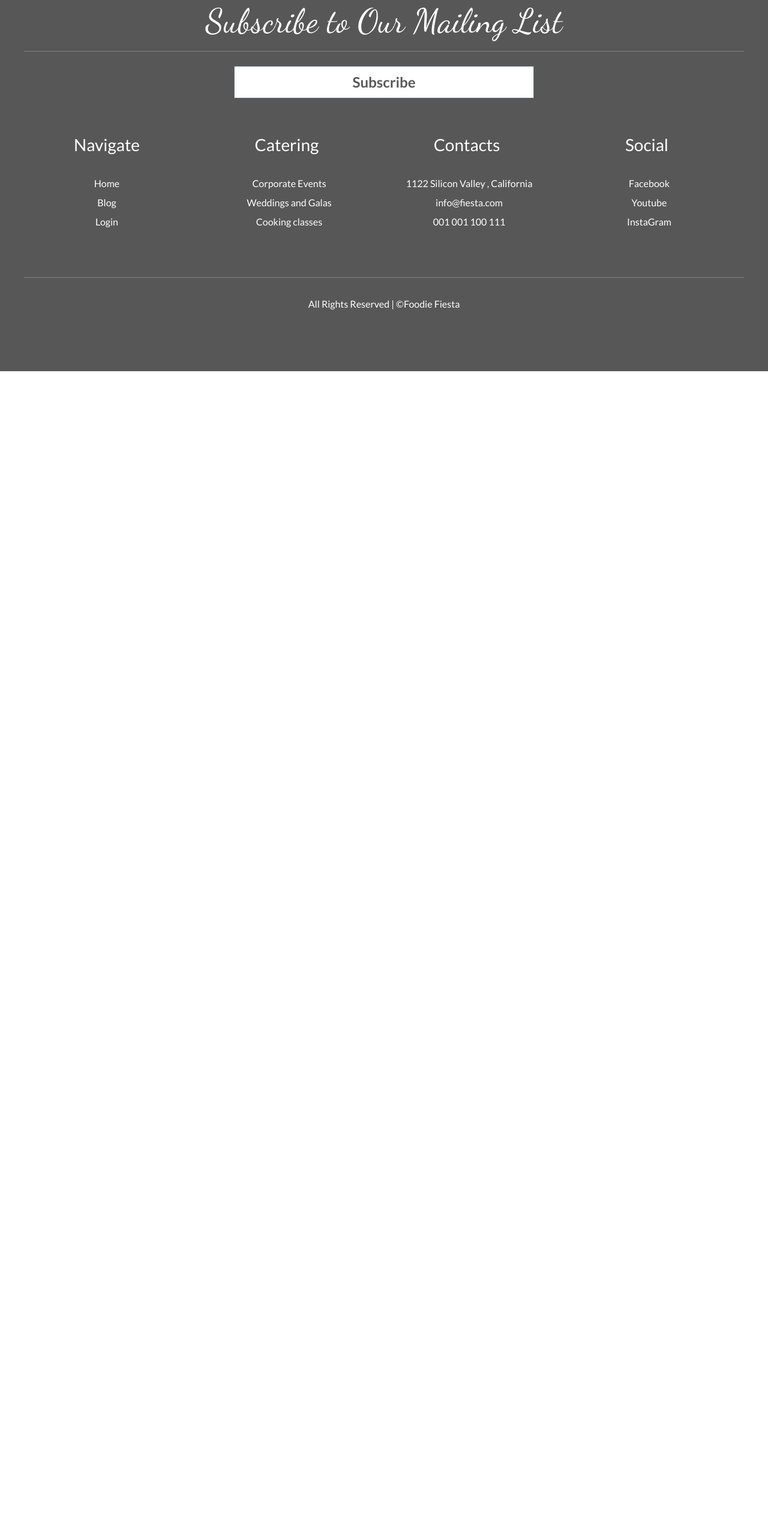
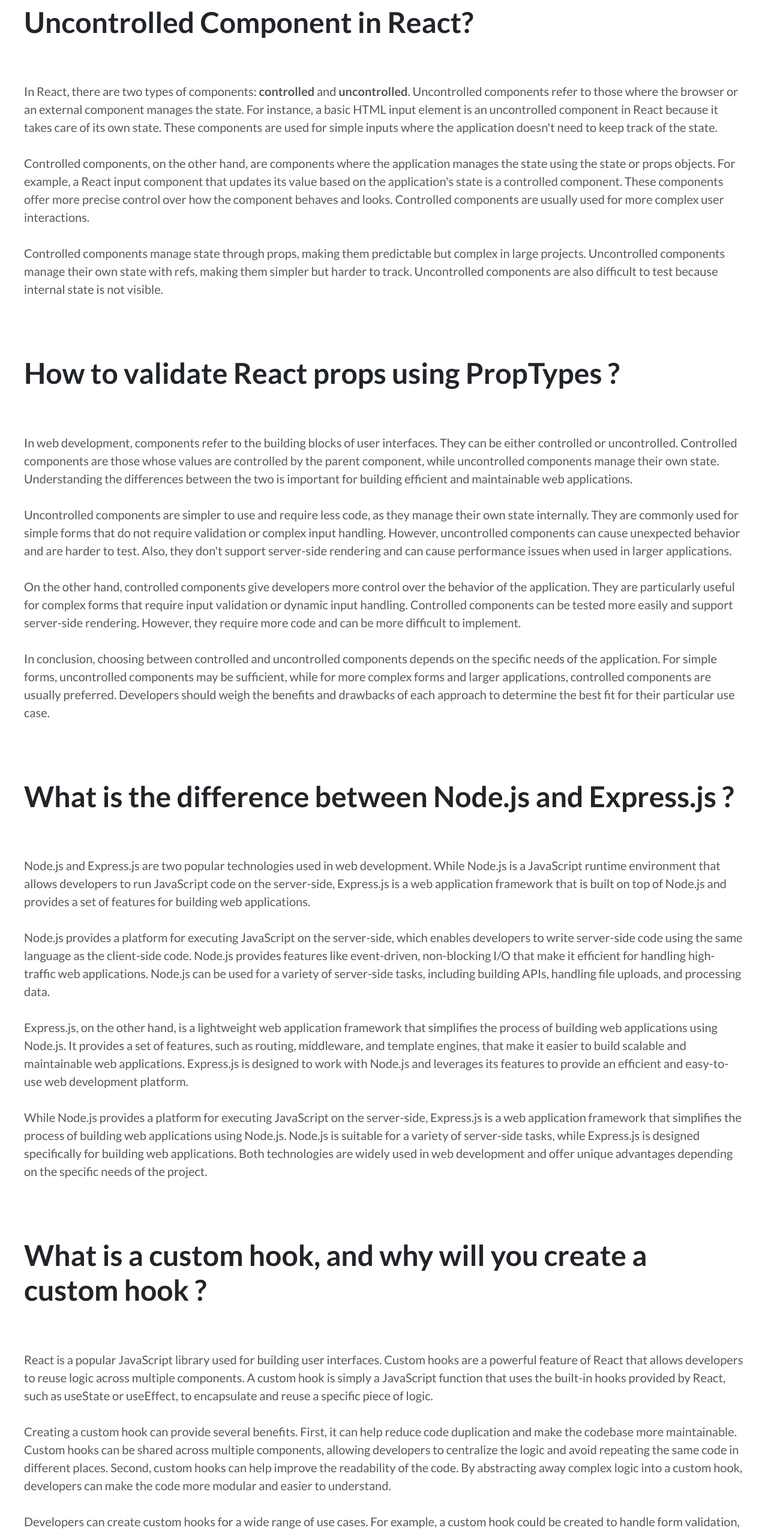
Before and after one commit to safoun10/Foodie-Fiesta-Client, a React (Vite) app: page /blog in a window 1280 px wide. Shown: the part 234-2792 px from the top of the page at 60% size. Before the commit the page ends 857 px from the top, so only its background shows below. Built offline with nearby package versions, Linux system fonts and the light colour scheme; no server answers.

Commit message:
made blog site

```diff
--- a/src/assets/layout/Blog/Blog.jsx
+++ b/src/assets/layout/Blog/Blog.jsx
@@ -1,14 +1,186 @@
-import React from 'react';
-import TopNav from '../../components/topNav/TopNav';
-import Footer from '../../components/footer/Footer';
-import "./Blog.css"
+import React from "react";
+import TopNav from "../../components/topNav/TopNav";
+import Footer from "../../components/footer/Footer";
+import "./Blog.css";
 
 const Blog = () => {
-    return (
+	return (
 		<div className="pb-1">
 			<TopNav></TopNav>
-			<section className='mx-auto' style={{maxWidth : "1200px"}}>
-				<div></div>
+			<section
+				className="mx-auto my-5 py-5"
+				style={{ maxWidth: "1200px" }}
+			>
+				<div>
+					<div className="display-5 fw-bold mb-5 pb-4">
+						What is the Difference Between a Controlled and
+						Uncontrolled Component in React?
+					</div>
+					<div className="title-text fs-5">
+						In React, there are two types of components:{" "}
+						<b>controlled</b> and <b>uncontrolled</b>. Uncontrolled
+						components refer to those where the browser or an
+						external component manages the state. For instance, a
+						basic HTML input element is an uncontrolled component in
+						React because it takes care of its own state. These
+						components are used for simple inputs where the
+						application doesn't need to keep track of the state.
+						<br />
+						<br />
+						Controlled components, on the other hand, are components
+						where the application manages the state using the state
+						or props objects. For example, a React input component
+						that updates its value based on the application's state
+						is a controlled component. These components offer more
+						precise control over how the component behaves and
+						looks. Controlled components are usually used for more
+						complex user interactions.
+						<br />
+						<br />
+						Controlled components manage state through props, making
+						them predictable but complex in large projects.
+						Uncontrolled components manage their own state with
+						refs, making them simpler but harder to track.
+						Uncontrolled components are also difficult to test
+						because internal state is not visible.
+					</div>
+				</div>
+				<div className="mt-5 pt-5">
+					<div className="display-5 fw-bold mb-5 pb-4">
+						How to validate React props using PropTypes ?
+					</div>
+					<div className="title-text fs-5">
+						In web development, components refer to the building
+						blocks of user interfaces. They can be either controlled
+						or uncontrolled. Controlled components are those whose
+						values are controlled by the parent component, while
+						uncontrolled components manage their own state.
+						Understanding the differences between the two is
+						important for building efficient and maintainable web
+						applications.
+						<br />
+						<br />
+						Uncontrolled components are simpler to use and require
+						less code, as they manage their own state internally.
+						They are commonly used for simple forms that do not
+						require validation or complex input handling. However,
+						uncontrolled components can cause unexpected behavior
+						and are harder to test. Also, they don't support
+						server-side rendering and can cause performance issues
+						when used in larger applications.
+						<br />
+						<br />
+						On the other hand, controlled components give developers
+						more control over the behavior of the application. They
+						are particularly useful for complex forms that require
+						input validation or dynamic input handling. Controlled
+						components can be tested more easily and support
+						server-side rendering. However, they require more code
+						and can be more difficult to implement.
+						<br />
+						<br />
+						In conclusion, choosing between controlled and
+						uncontrolled components depends on the specific needs of
+						the application. For simple forms, uncontrolled
+						components may be sufficient, while for more complex
+						forms and larger applications, controlled components are
+						usually preferred. Developers should weigh the benefits
+						and drawbacks of each approach to determine the best fit
+						for their particular use case.
+					</div>
+				</div>
+				<div className="mt-5 pt-5">
+					<div className="display-5 fw-bold mb-5 pb-4">
+						What is the difference between Node.js and Express.js ?
+					</div>
+					<div className="title-text fs-5">
+						Node.js and Express.js are two popular technologies used
+						in web development. While Node.js is a JavaScript
+						runtime environment that allows developers to run
+						JavaScript code on the server-side, Express.js is a web
+						application framework that is built on top of Node.js
+						and provides a set of features for building web
+						applications.
+						<br />
+						<br />
+						Node.js provides a platform for executing JavaScript on
+						the server-side, which enables developers to write
+						server-side code using the same language as the
+						client-side code. Node.js provides features like
+						event-driven, non-blocking I/O that make it efficient
+						for handling high-traffic web applications. Node.js can
+						be used for a variety of server-side tasks, including
+						building APIs, handling file uploads, and processing
+						data.
+						<br />
+						<br />
+						Express.js, on the other hand, is a lightweight web
+						application framework that simplifies the process of
+						building web applications using Node.js. It provides a
+						set of features, such as routing, middleware, and
+						template engines, that make it easier to build scalable
+						and maintainable web applications. Express.js is
+						designed to work with Node.js and leverages its features
+						to provide an efficient and easy-to-use web development
+						platform.
+						<br />
+						<br />
+						While Node.js provides a platform for executing
+						JavaScript on the server-side, Express.js is a web
+						application framework that simplifies the process of
+						building web applications using Node.js. Node.js is
+						suitable for a variety of server-side tasks, while
+						Express.js is designed specifically for building web
+						applications. Both technologies are widely used in web
+						development and offer unique advantages depending on the
+						specific needs of the project.
+					</div>
+				</div>
+				<div className="mt-5 pt-5">
+					<div className="display-5 fw-bold mb-5 pb-4">
+						What is a custom hook, and why will you create a custom
+						hook ?
+					</div>
+					<div className="title-text fs-5">
+						React is a popular JavaScript library used for building
+						user interfaces. Custom hooks are a powerful feature of
+						React that allows developers to reuse logic across
+						multiple components. A custom hook is simply a
+						JavaScript function that uses the built-in hooks
+						provided by React, such as useState or useEffect, to
+						encapsulate and reuse a specific piece of logic.
+						<br />
+						<br />
+						Creating a custom hook can provide several benefits.
+						First, it can help reduce code duplication and make the
+						codebase more maintainable. Custom hooks can be shared
+						across multiple components, allowing developers to
+						centralize the logic and avoid repeating the same code
+						in different places. Second, custom hooks can help
+						improve the readability of the code. By abstracting away
+						complex logic into a custom hook, developers can make
+						the code more modular and easier to understand.
+						<br />
+						<br />
+						Developers can create custom hooks for a wide range of
+						use cases. For example, a custom hook could be created
+						to handle form validation, authentication, or data
+						fetching. By encapsulating this logic in a custom hook,
+						developers can easily reuse the same code across
+						multiple components, reducing the amount of boilerplate
+						code required in each component.
+						<br />
+						<br />
+						Custom hooks are a powerful feature of
+						React that allows developers to encapsulate and reuse
+						logic across multiple components. Creating a custom hook
+						can help reduce code duplication, improve
+						maintainability, and make the codebase more modular and
+						readable. Developers can create custom hooks for a wide
+						range of use cases, making them an essential tool in the
+						React developer's toolkit.
+					</div>
+				</div>
 			</section>
 			<section className="bg-footer">
 				<Footer></Footer>
```
